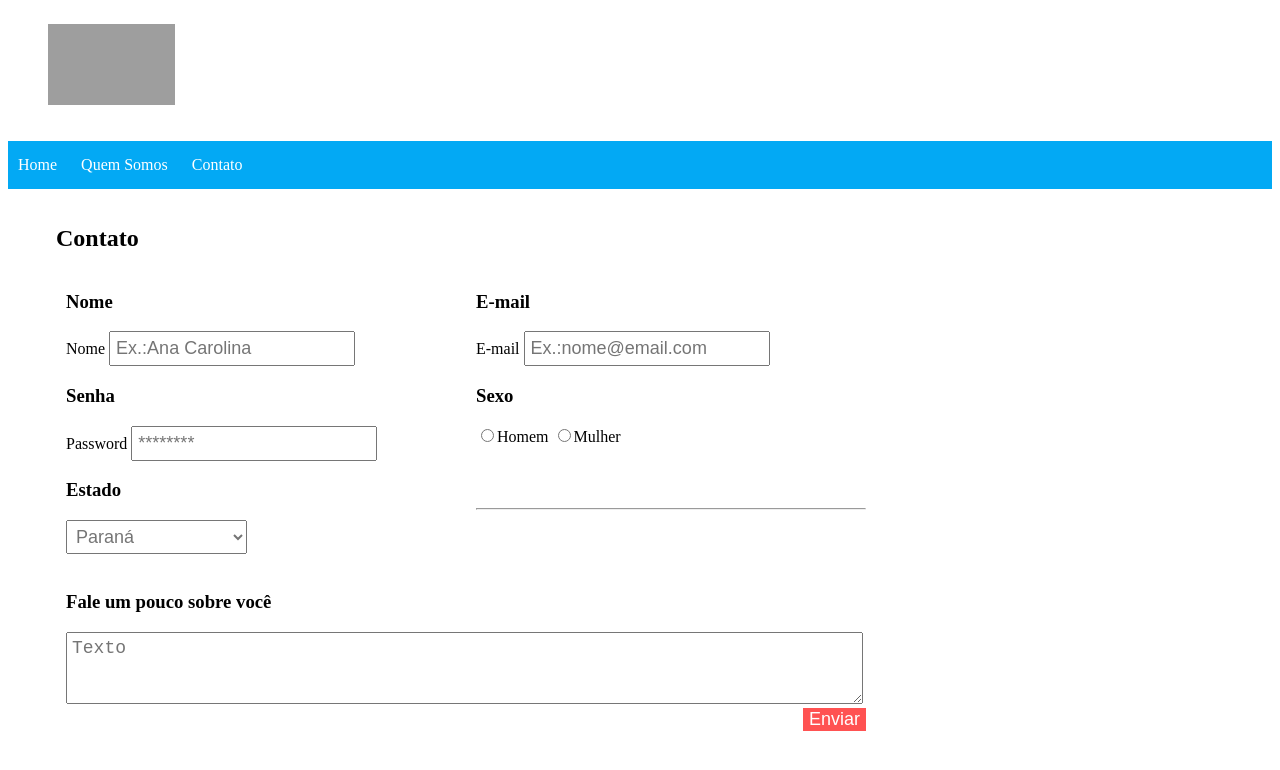
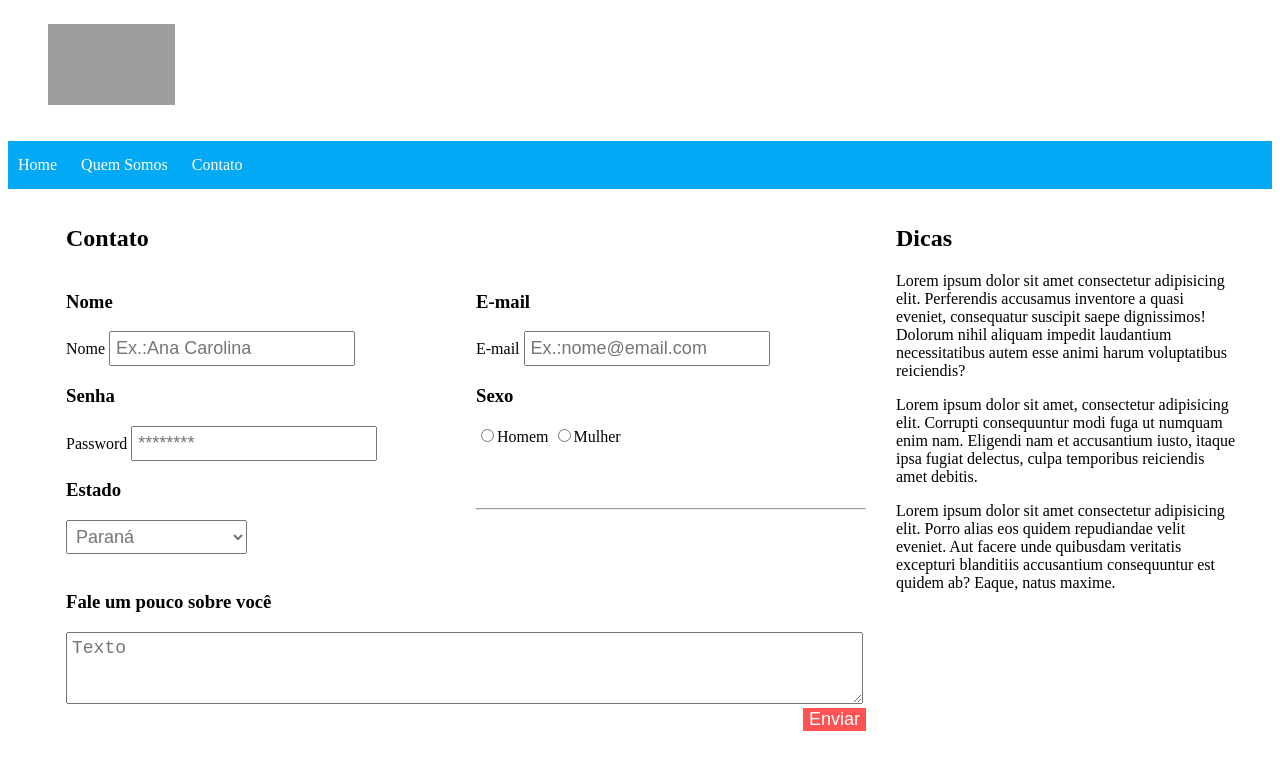
Before and after one commit to Ana-Carol-Amaral/exercicio, a plain HTML site: page exercicio-semana03/Contato.html in a window 1280 px wide. Drawn offline with Linux system fonts and the light colour scheme; grey boxes are pictures that could not be loaded; a web font is replaced by a local one.

Commit message:
exercicio-semana03

```diff
--- a/exercicio-semana03/Contato.html
+++ b/exercicio-semana03/Contato.html
@@ -16,7 +16,7 @@
     <div class="grid-container grid-offset">
         <div>
             <figure>
-                <img src="https://pbs.twimg.com/media/EJ7-RsaWsAAJzWJ.png" title="Sorry" width="127" height="81">
+                <a href="Home.html"><img src="https://pbs.twimg.com/media/EJ7-RsaWsAAJzWJ.png" title="Sorry" width="127" height="81"></a>
             </figure>
         </div>
     </div>
@@ -30,7 +30,7 @@
         <!--ROW-->
         <div class="grid-container-p">
             <div class="grid-70">
-                <h2>Contato</h2>
+                <h2 class="grid-100">Contato</h2>
                 <div class="grid-50">
                     <form action="registra.php" method="POST">
                         <h3>Nome</h3>
@@ -80,7 +80,10 @@
             </div>
             <!--ROW-->
             <div class="grid-30">
-
+                <h2>Dicas</h2>
+                <p>Lorem ipsum dolor sit amet consectetur adipisicing elit. Perferendis accusamus inventore a quasi eveniet, consequatur suscipit saepe dignissimos! Dolorum nihil aliquam impedit laudantium necessitatibus autem esse animi harum voluptatibus reiciendis?</p>
+                <p>Lorem ipsum dolor sit amet, consectetur adipisicing elit. Corrupti consequuntur modi fuga ut numquam enim nam. Eligendi nam et accusantium iusto, itaque ipsa fugiat delectus, culpa temporibus reiciendis amet debitis.</p>
+                <p>Lorem ipsum dolor sit amet consectetur adipisicing elit. Porro alias eos quidem repudiandae velit eveniet. Aut facere unde quibusdam veritatis excepturi blanditiis accusantium consequuntur est quidem ab? Eaque, natus maxime.</p>
             </div>
         </div>
     </div>
```
Also changed, not shown: exercicio-semana03/Home.html (+2 -2 lines), exercicio-semana03/QuemSomos.html (+1 -1 lines).
